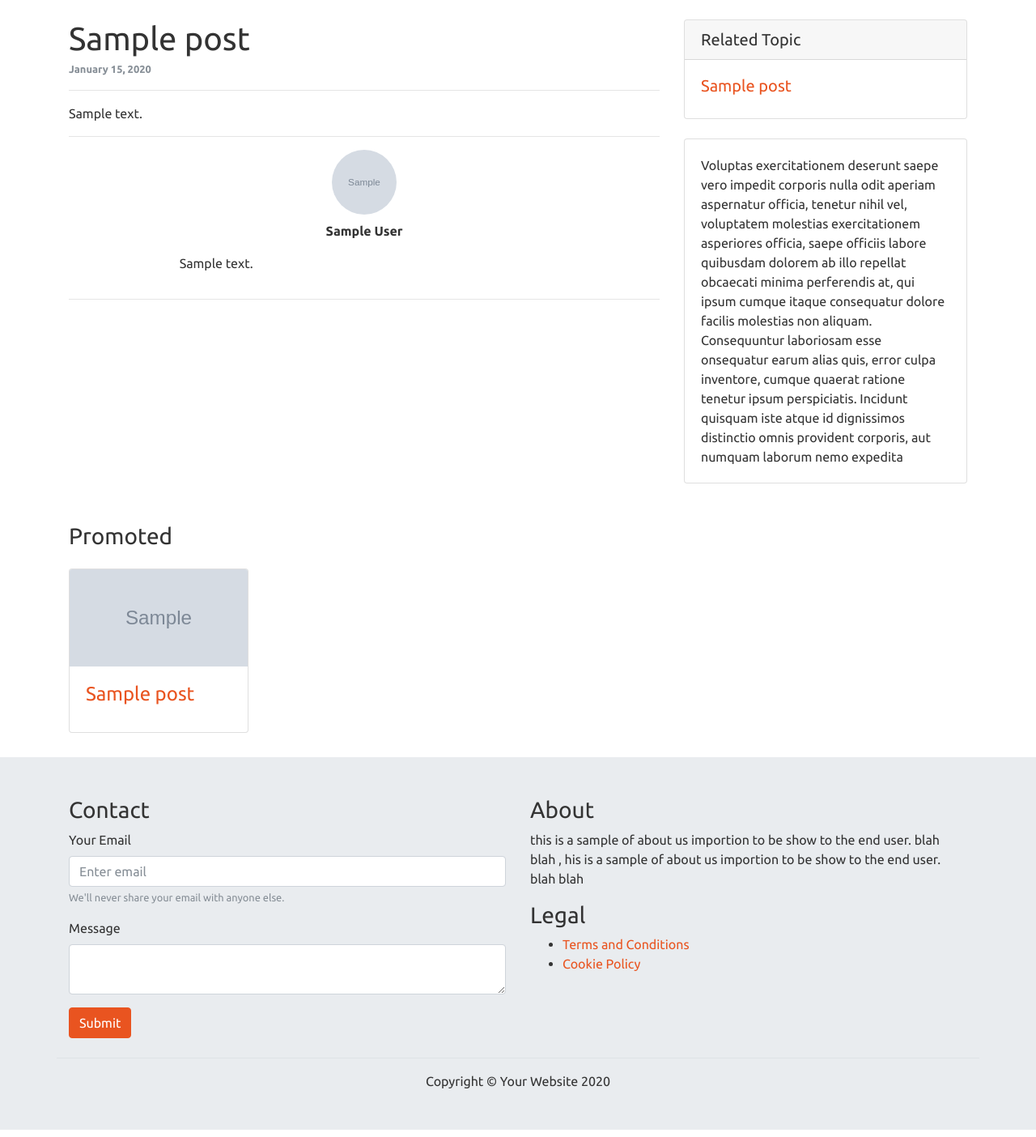
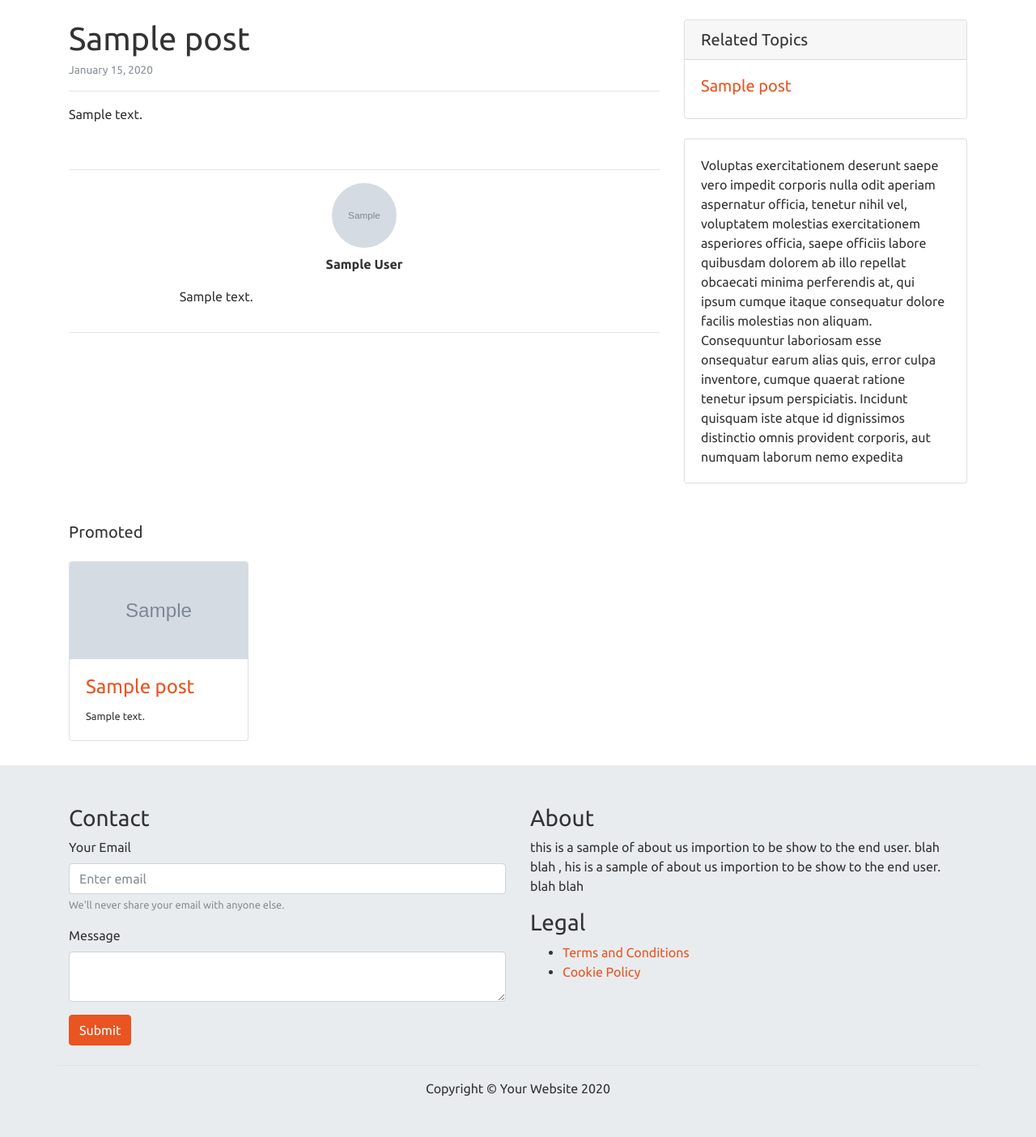
Before and after one commit to philabug/gamersijuan, a Django app: template blog/templates/post.html in a window 1280 px wide. Shown: the part 128-1532 px from the top of the page at 81% size. Run offline with Django 3.2, Linux system fonts and the light colour scheme; the template is opened without the code that fills it: values that come from a table or form of the project are taken from there, others are empty; tables that the repository leaves empty hold one stand-in row (values such as "Sample post"); grey boxes marked "Sample" are stand-in pictures; some libraries are stand-ins or nearby versions.

Commit message:
14th commit

```diff
--- a/blog/templates/home.html
+++ b/blog/templates/home.html
@@ -54,6 +54,7 @@
     <!-- Portfolio Section -->
     <h4>Latest Updates</h4>
 
+
     <div class="row">
         {% for post in page_obj %}
             <div class="col-lg-3 col-md-4 col-sm-6 portfolio-item">
@@ -63,12 +64,15 @@
                     <h4 class="card-title">
                         <a href="{% url 'blog:detail' post.slug %}">{{ post.title }}</a>
                     </h4>
-                <p class="card-text">{{ post.content|truncatewords:10 |safe }}</p>
+                    <small>{{ post.short_description|default_if_none:"" }}</small>
+
                 </div>
                 </div>
             </div>
         {% endfor %}
     </div>
+
+
     <div class="row">
         <div class="col-md-12">
             {% if is_paginated %}
--- a/blog/templates/post.html
+++ b/blog/templates/post.html
@@ -14,7 +14,7 @@
         <h1 class="mt-4 mb-1">{{ post.title }}</h1>
           <div class="col-lg-12 pl-0">
             <div class="d-flex justify-content-between">
-              <small class="text-muted"><strong>{{ post.pub_date|naturalday:"F j, Y" }}</strong></small>
+              <small class="text-muted" style="font-size:13.5px">{{ post.pub_date|naturalday:"F j, Y" }}</small>
 
               <!-- Load Facebook SDK for JavaScript -->
               <div id="fb-root"></div>
@@ -46,6 +46,7 @@
           <img class="img-viewer-content" id="img01">
         </div>
 
+        <br/>
         <hr>
 
         <!-- Author -->
@@ -66,12 +67,14 @@
               <p>{{ post.author.profile.short_description }}</p>
             </div>
         </div>
+
         <hr>
+
       </div>
 
       <div class="col-md-4">
         <div class="card my-4">
-          <h5 class="card-header">Related Topic</h5>
+          <h5 class="card-header">Related Topics</h5>
           <div class="card-body">
                 {% for related in  related_post %}
                   <h5><a href="{% url 'blog:detail' related.slug %}">{{ related.title }}</a></h5>
@@ -100,7 +103,7 @@
     </div>
 
     <div class="col-md-8 pl-0">
-      <h3 class="my-4">Promoted</h3>
+      <h5 class="my-4">Promoted</h5>
       <div class="row">
         {% for promoted in  promoted_post %}
           <div class="col-lg-4 col-sm-6 portfolio-item">
@@ -110,6 +113,7 @@
                 <h4 class="card-title">
                   <a href="{% url 'blog:detail' promoted.slug %}">{{ promoted.title }}</a>
                 </h4>
+                <small>{{ promoted.short_description|default_if_none:"" }}</small>
               </div>
             </div>
           </div>
--- a/blog/templates/results.html
+++ b/blog/templates/results.html
@@ -19,7 +19,10 @@
     </p>
     <div class="list-group">
         {% for results in search_results %}
-            <a href="{% url 'blog:detail' results.slug %}" class="list-group-item list-group-item-action">{{ results.title }}</a>
+            <a href="{% url 'blog:detail' results.slug %}" class="list-group-item list-group-item-action">{{ results.title }}
+                <br/>
+                <small>{{ results.short_description|default_if_none:"" }}</small>
+            </a>
         {% endfor %}
     </div>
 
--- a/blog/templates/reviews.html
+++ b/blog/templates/reviews.html
@@ -17,7 +17,6 @@
                         <h4 class="card-title">
                         <a href="#">{{ post.title }}</a>
                         </h4>
-                        <p class="card-text">{{ post.content|truncatewords:10 |safe }}</p>
                     </div>
                 </div>
             </div>
--- a/static/css/style.css
+++ b/static/css/style.css
@@ -159,6 +159,9 @@
   cursor: pointer;
 }
 
+/* For edge browser only */
+_:-ms-lang(x), .card { height: auto !important;}
+
 /* 100% Image Width on Smaller Screens */
 @media only screen and (max-width: 700px){
   .img-viewer-content {
```
Lines whose indentation alone changed are shown as unchanged.
